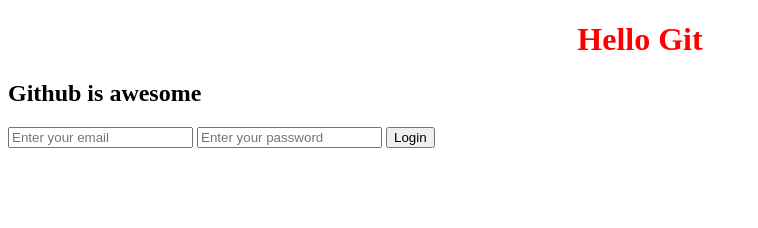
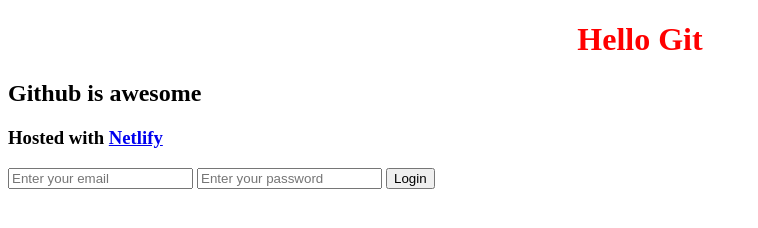
Before and after one commit to mond95/she-codes-github-challenge, a plain HTML site: page index.html in a window 1280 px wide. Shown: the whole page, without its empty margins (0-758 px from the left). Drawn offline with Linux system fonts and the light colour scheme.

Commit message:
Added link to netlify

```diff
--- a/index.html
+++ b/index.html
@@ -9,6 +9,7 @@
   <body>
     <h1>Hello Git</h1>
     <h2>Github is awesome</h2>
+    <h3>Hosted with <a href="https://www.netlify.com">Netlify</a></h3>
     <form>
       <input type="email" placeholder="Enter your email" />
       <input type="password" placeholder="Enter your password" />
```
